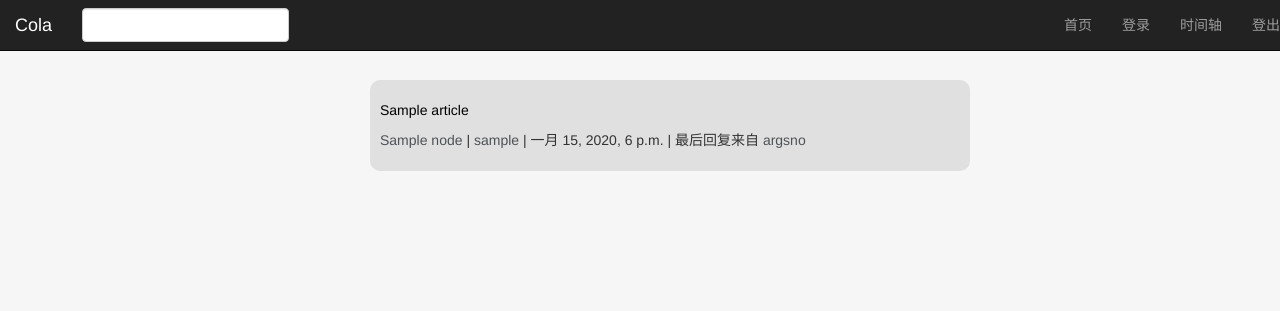
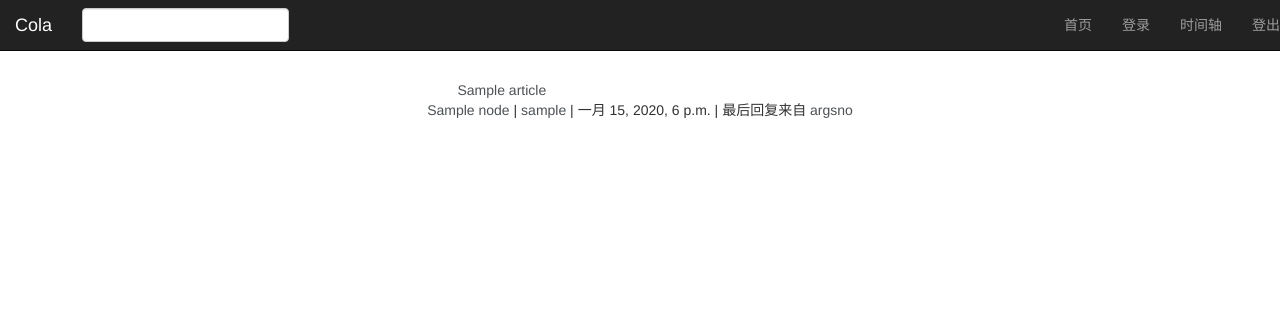
Before and after one commit to xiaoxuncle/cola, a Django app: page / in a window 1280 px wide. Shown: the top 311 px of the page. Run offline with Django 3.2, Linux system fonts and the light colour scheme; tables that the repository leaves empty hold one stand-in row (values such as "Sample post"); some libraries are stand-ins or nearby versions.

Commit message:
修改样式

```diff
--- a/static/css/cola.css
+++ b/static/css/cola.css
@@ -1,7 +1,9 @@
+body {
+	background-color: white;
+}
 a {
     color: #4D5256;
 }
-
 a:hover{
     text-decoration:none;
     color: #202020;
@@ -21,7 +23,6 @@ ul li {
 .container {
 	margin-top: 80px;
 }
+.cell-title {
 
-body{
-	background-color: #F6F6F6;
 }
--- a/templates/base.html
+++ b/templates/base.html
@@ -34,21 +34,11 @@
         <li><a href="/auth/logout/">登出</a></li>
     </ul>
 </nav>
-{% block container %}
 <div class="container">
-    <div class="base-middle col-md-6 col-md-offset-3">
-        {% block middle %}
-        {% endblock %}
-    </div>
-    <div class="base-right col-md-2 col-md-offset-1">
-        {% block right %}
-            <div>
-                {{ request.user }}
-            </div>
-            <div></div>
-        {% endblock %}
+    <div class="col-md-8 col-md-offset-2 text-center">
+    {% block container %}
+    {% endblock %}
     </div>
 </div>
-{% endblock%}
 </body>
 </html>
--- a/templates/index.html
+++ b/templates/index.html
@@ -1,29 +1,9 @@
 {% extends 'base.html' %}
 {% block title %}Cola{% endblock%}
-{% block head %}
-    <style>
-        .cell{
-            width:600px;
-            padding:10px;
-            border-radius: 10px;
-            background-color:#E0E0E0;
-            margin-bottom:15px;
-        }
-        .cell-title{
-            padding:10px 0 5px 0;
-        }
-        .cell-info{
-            padding:5px 0 1px 0;
-        }
-        .cell-title a{
-            color:black;
-        }
-    </style>
-{% endblock %}
-{% block middle %}
+{% block container %}
     {% for article in articles %}
     <div class="cell">
-        <div class="cell-title"><a href="/articles/{{article.id}}">{{article.title}}</a></div>
+        <div class="cell-title text-left col-md-offset-3"><a href="/articles/{{article.id}}">{{article.title}}</a></div>
         <div class="cell-info">
             <p><a href="#">{{ article.node }}</a> | <a href="#">{{article.create_user}}</a> | {{article.create_date}} | 最后回复来自 <a href="#">argsno</a></p>
         </div>
```
